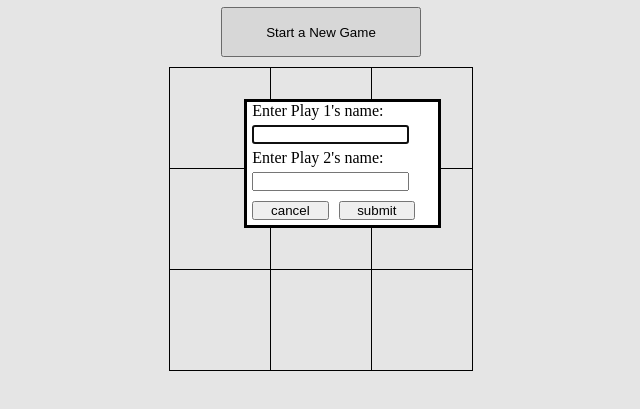
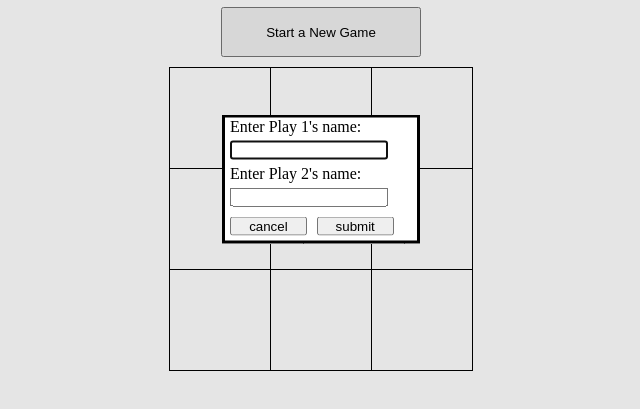
Before and after one commit to kevinyyh/tic-tac-toe, a plain HTML site: page index.html in a window 1280 px wide. Both pictures are taken after a click on the button "Start a New Game". Shown: the part 61-470 px from the top of the page, without its empty margins (319-959 px from the left). Drawn offline with Linux system fonts and the light colour scheme.

Commit message:
add minor improvement

```diff
--- a/styles.css
+++ b/styles.css
@@ -38,9 +38,10 @@ table {
 
 .popup {
     position: absolute;
-    top: 20%;
-    left: 44%;
-    width: 12%;
+    top: 30%;
+    left: 50%;
+    transform: translate(-50%, -50%);
+    width: 15%;
     min-width: fit-content;
 }
 
```
